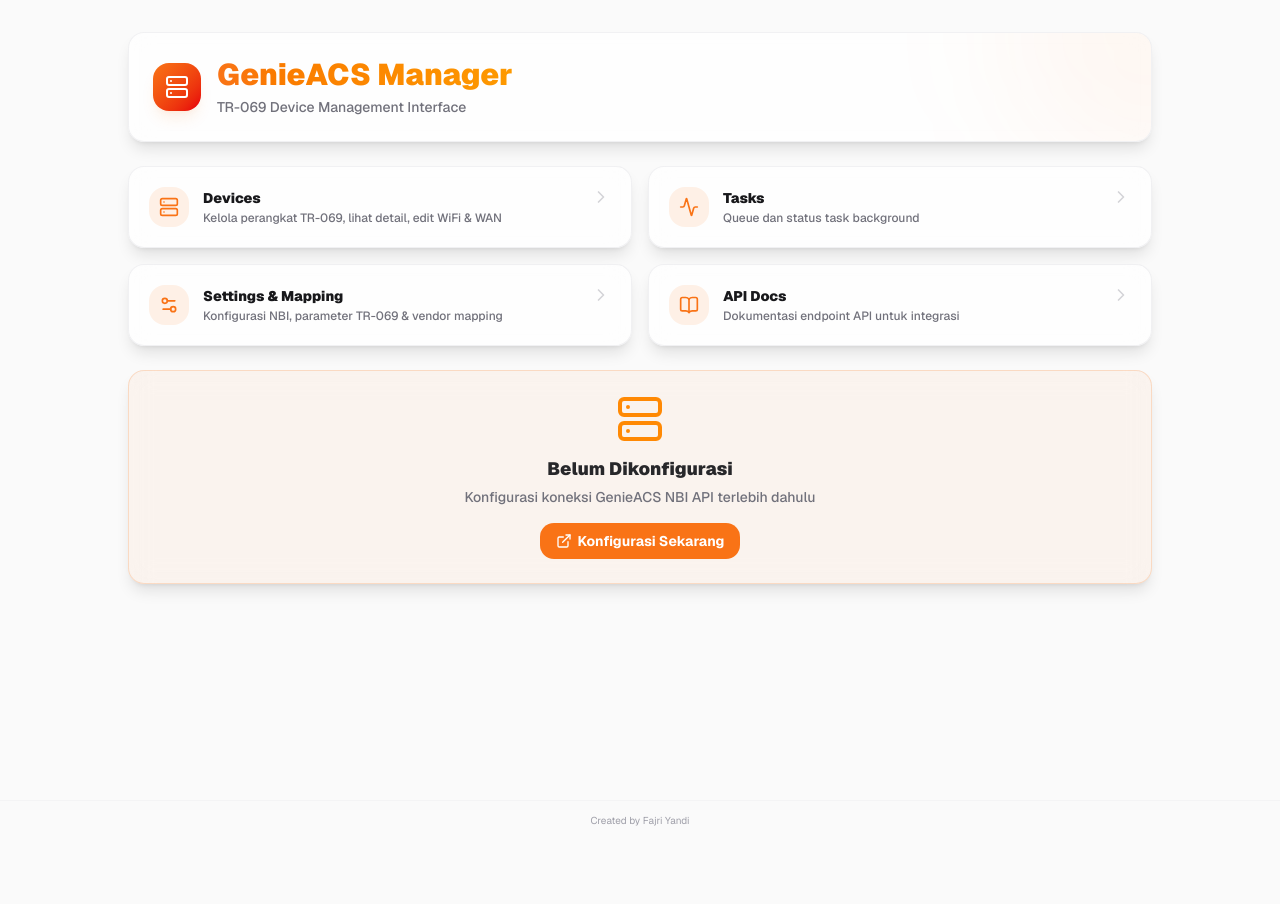
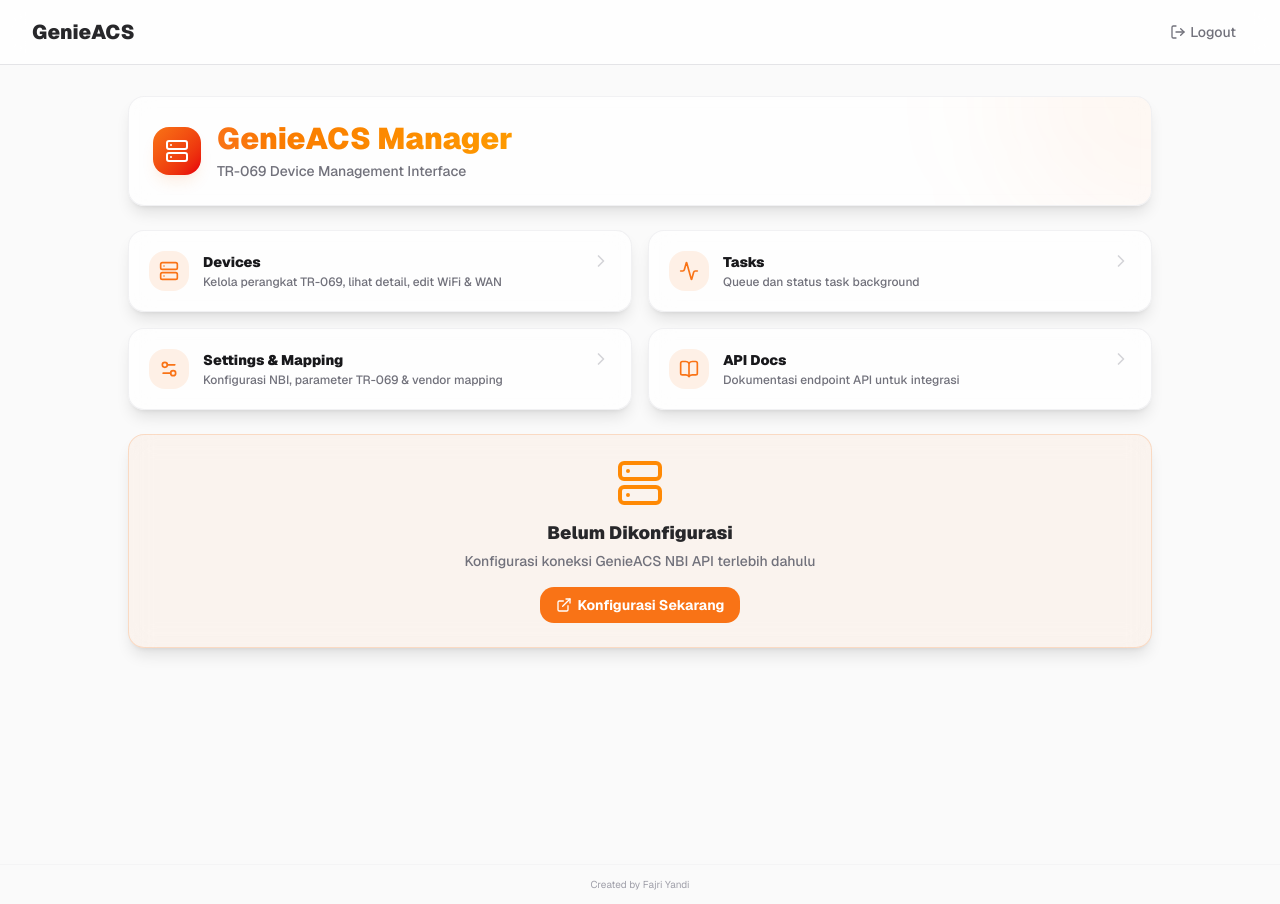
Before and after one commit to fajriyandi/GenieACS-UI, a Next.js app: page / in a window 1280 px wide. Before the commit the page ends 840 px from the top, so only its background shows below. Built offline with nearby package versions, Linux system fonts and the light colour scheme; no server answers; the database is empty.

Commit message:
fast update

```diff
--- /dev/null
+++ b/src/app/api/auth/logout/route.ts
@@ -0,0 +1,14 @@
+import { NextRequest, NextResponse } from 'next/server';
+import { deleteSession } from '@/lib/auth';
+
+export async function POST(request: NextRequest) {
+  const sessionToken = request.cookies.get('session_token')?.value;
+
+  if (sessionToken) {
+    await deleteSession(sessionToken);
+  }
+
+  const response = NextResponse.json({ success: true });
+  response.cookies.delete('session_token');
+  return response;
+}
--- /dev/null
+++ b/src/app/components/Footer.tsx
@@ -0,0 +1,9 @@
+'use client';
+
+export default function Footer() {
+  return (
+    <footer className="text-center text-[10px] text-zinc-400 py-3 border-t border-zinc-100">
+      Created by Fajri Yandi
+    </footer>
+  );
+}
--- /dev/null
+++ b/src/app/components/Navbar.tsx
@@ -0,0 +1,51 @@
+'use client';
+
+import { useRouter } from 'next/navigation';
+import { LogOut } from 'lucide-react';
+import Swal from 'sweetalert2';
+
+export default function Navbar() {
+  const router = useRouter();
+
+  const handleLogout = async () => {
+    Swal.fire({
+      title: 'Logout?',
+      text: 'Anda yakin ingin logout?',
+      icon: 'warning',
+      showCancelButton: true,
+      confirmButtonColor: '#d33',
+      cancelButtonColor: '#3085d6',
+      confirmButtonText: 'Ya, Logout!',
+      cancelButtonText: 'Batal'
+    }).then(async (result) => {
+      if (result.isConfirmed) {
+        const res = await fetch('/api/auth/logout', { method: 'POST' });
+        const d = await res.json();
+        if (d.success) {
+          router.push('/login');
+        } else {
+          Swal.fire('Error', d.error || 'Logout gagal', 'error');
+        }
+      }
+    });
+  };
+
+  return (
+    <nav className="fixed top-0 left-0 right-0 z-50 bg-white/80 backdrop-blur-md border-b border-zinc-200">
+      <div className="mx-auto max-w-7xl px-4 sm:px-6 lg:px-8">
+        <div className="flex justify-between h-16">
+          <div className="flex-shrink-0 flex items-center">
+            <h1 className="text-xl font-black text-zinc-800">GenieACS</h1>
+          </div>
+          <div className="flex items-center">
+            <button onClick={handleLogout}
+              className="px-3 py-2 rounded-md text-sm font-medium text-zinc-500 hover:text-zinc-700 hover:bg-zinc-100 flex items-center gap-1">
+              <LogOut className="w-4 h-4" />
+              Logout
+            </button>
+          </div>
+        </div>
+      </div>
+    </nav>
+  );
+}
--- a/src/app/layout.tsx
+++ b/src/app/layout.tsx
@@ -1,6 +1,8 @@
 import type { Metadata } from "next";
 import { Geist, Geist_Mono } from "next/font/google";
 import "./globals.css";
+import Navbar from "./components/Navbar";
+import Footer from "./components/Footer";
 
 const geistSans = Geist({
   variable: "--font-geist-sans",
@@ -24,13 +26,12 @@
 }>) {
   return (
     <html lang="en" className={`${geistSans.variable} ${geistMono.variable} h-full antialiased`}>
-      <body className="min-h-full flex flex-col">
-        <main className="flex-1">
+      <body className="min-h-screen flex flex-col">
+        <Navbar />
+        <main className="flex-grow pt-16">
           {children}
         </main>
-        <footer className="text-center text-[10px] text-zinc-400 py-3 border-t border-zinc-100">
-          Created by Fajri Yandi
-        </footer>
+        <Footer />
       </body>
     </html>
   );
```
